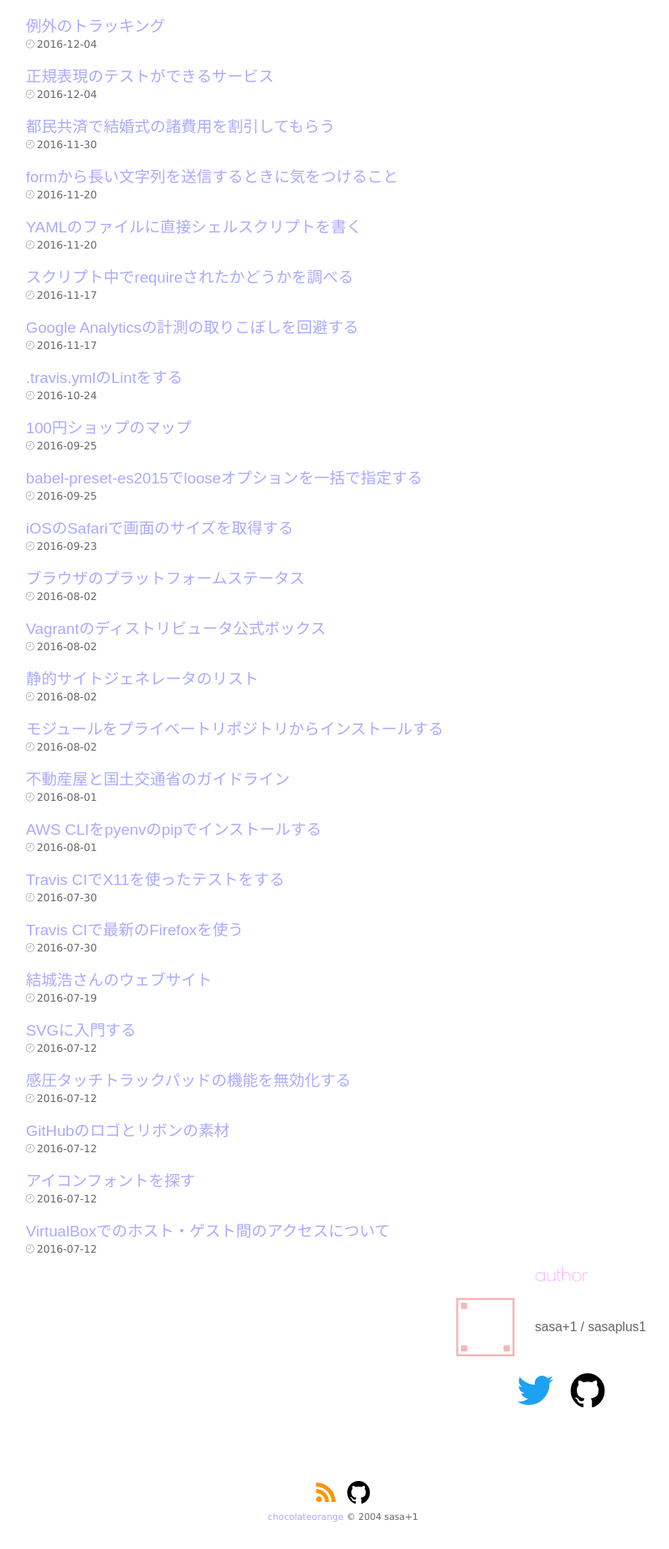
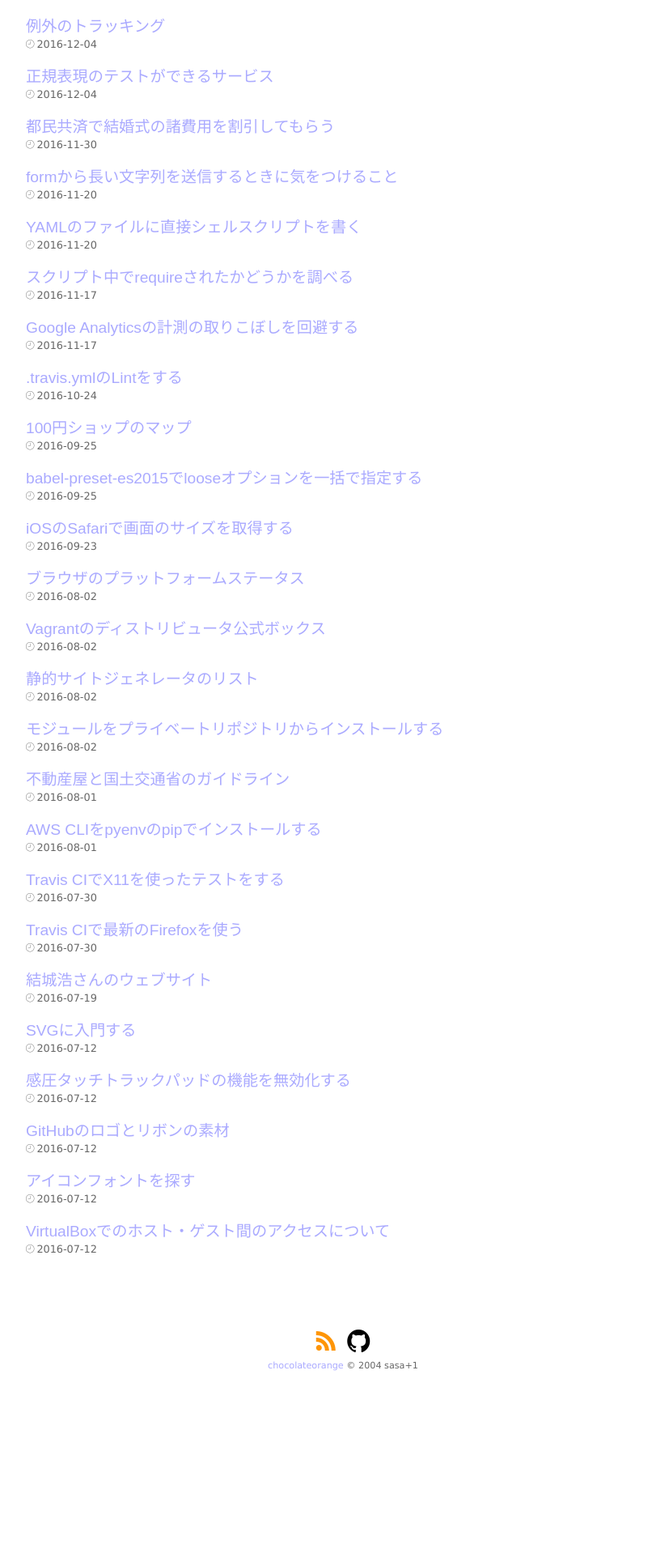
Before and after one commit to chocolateorange/chocolateorange.github.io, a Jekyll site: the page built from index.html, in a window 1280 px wide. Shown: the part 1064-2977 px from the top of the page at 81% size, without its empty margins (216-1043 px from the left). Built offline with Jekyll 4.4.1, drawn with Linux system fonts in a browser that asks for light colours; some web fonts are replaced; after the commit the page ends 2790 px from its top, so only the background shows below that.

Commit message:
removed author area

```diff
--- a/css/index.scss
+++ b/css/index.scss
@@ -145,70 +145,5 @@
         }
       }
     }
-
-    .index__author-area.author-area {
-      box-sizing: border-box;
-      float: right;
-      margin-left: 20px;
-      width: 300px - 20px - 20px;
-
-      @include narrow-width {
-        box-sizing: content-box;
-        float: none;
-        margin: 3rem auto 0;
-      }
-
-      @include more-narrow-width {
-        margin-top: 2rem;
-      }
-
-      .author-area__title {
-        color: #f9f;
-        font-family: $fonts-title;
-        font-weight: lighter;
-        margin: 0;
-        text-align: center;
-      }
-
-      .author-area__info {
-        display: flex;
-        margin-top: 1rem;
-
-        .author-area__icon {
-          height: 72px;
-          width: 72px;
-        }
-
-        .author-area__name {
-          color: #666;
-          margin: auto;
-        }
-      }
-
-      .author-area__links {
-        display: flex;
-        list-style-type: none;
-        margin: 1rem auto 0;
-        padding: 0;
-        width: 50%;
-
-        .author-area__item {
-          text-align: center;
-          width: 50%;
-
-          .author-area__link {
-            font-size: 3rem;
-
-            &[href*="twitter"] {
-              color: #1da1f2;
-            }
-
-            &[href*="github"] {
-              color: #000;
-            }
-          }
-        }
-      }
-    }
   }
 }
--- a/index.html
+++ b/index.html
@@ -45,26 +45,6 @@
           </ul>
         </nav>
 
-        <section class="index__author-area author-area">
-          <h2 class="author-area__title">author</h2>
-          <div class="author-area__info">
-            <img class="author-area__icon" src="/images/icon_144x144.png" width="144" height="144" alt="icon">
-            <p class="author-area__name">sasa+1 / sasaplus1</p>
-          </div>
-          <ul class="author-area__links">
-            <li class="author-area__item">
-              <a class="author-area__link" href="https://twitter.com/sasaplus1">
-                <span class="ion-social-twitter"></span><!--
-              --></a>
-            </li>
-            <li class="author-area__item">
-              <a class="author-area__link" href="https://github.com/sasaplus1">
-                <span class="ion-social-github"></span><!--
-              --></a>
-            </li>
-          </ul>
-        </section>
-
       </div>
     </main>
 
```
